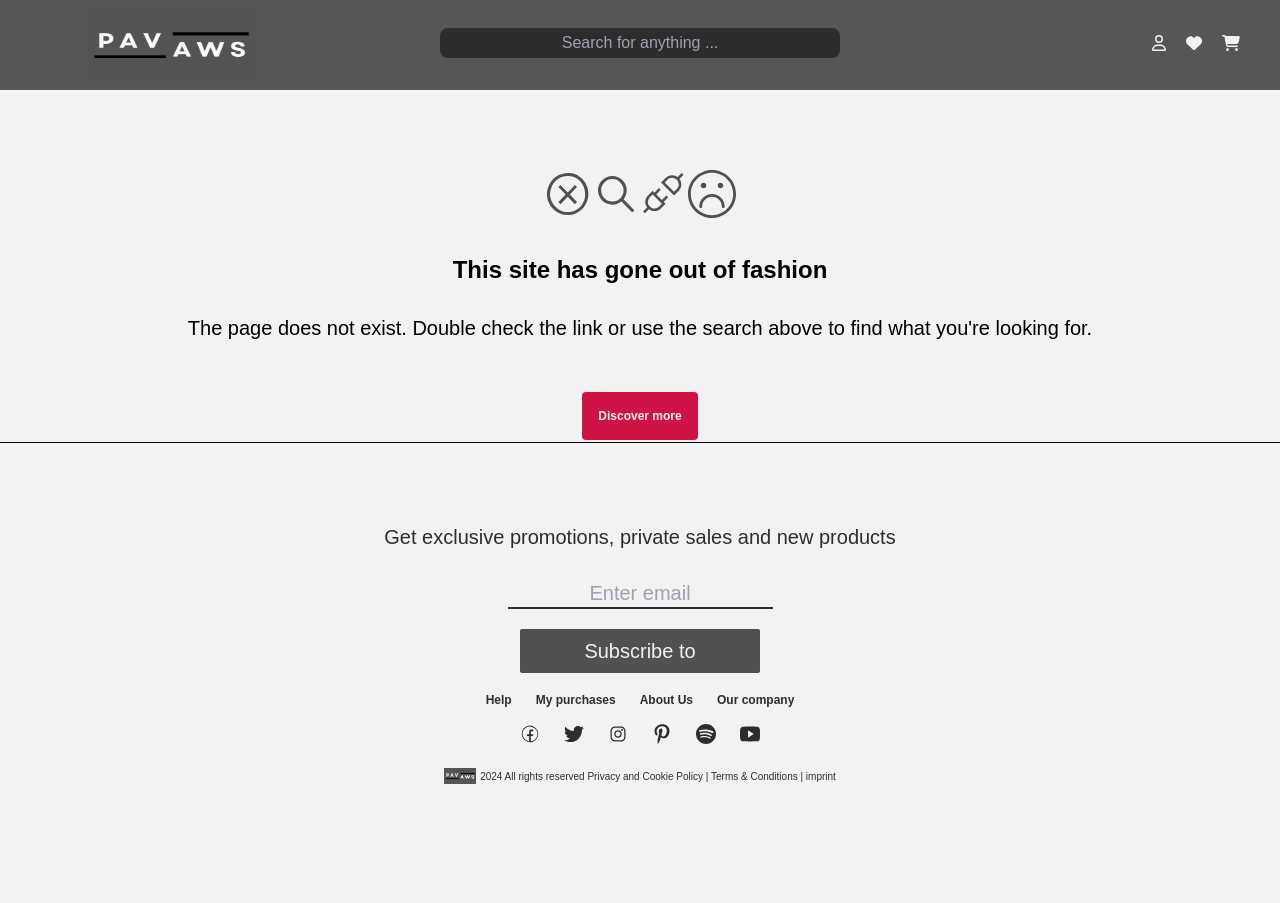
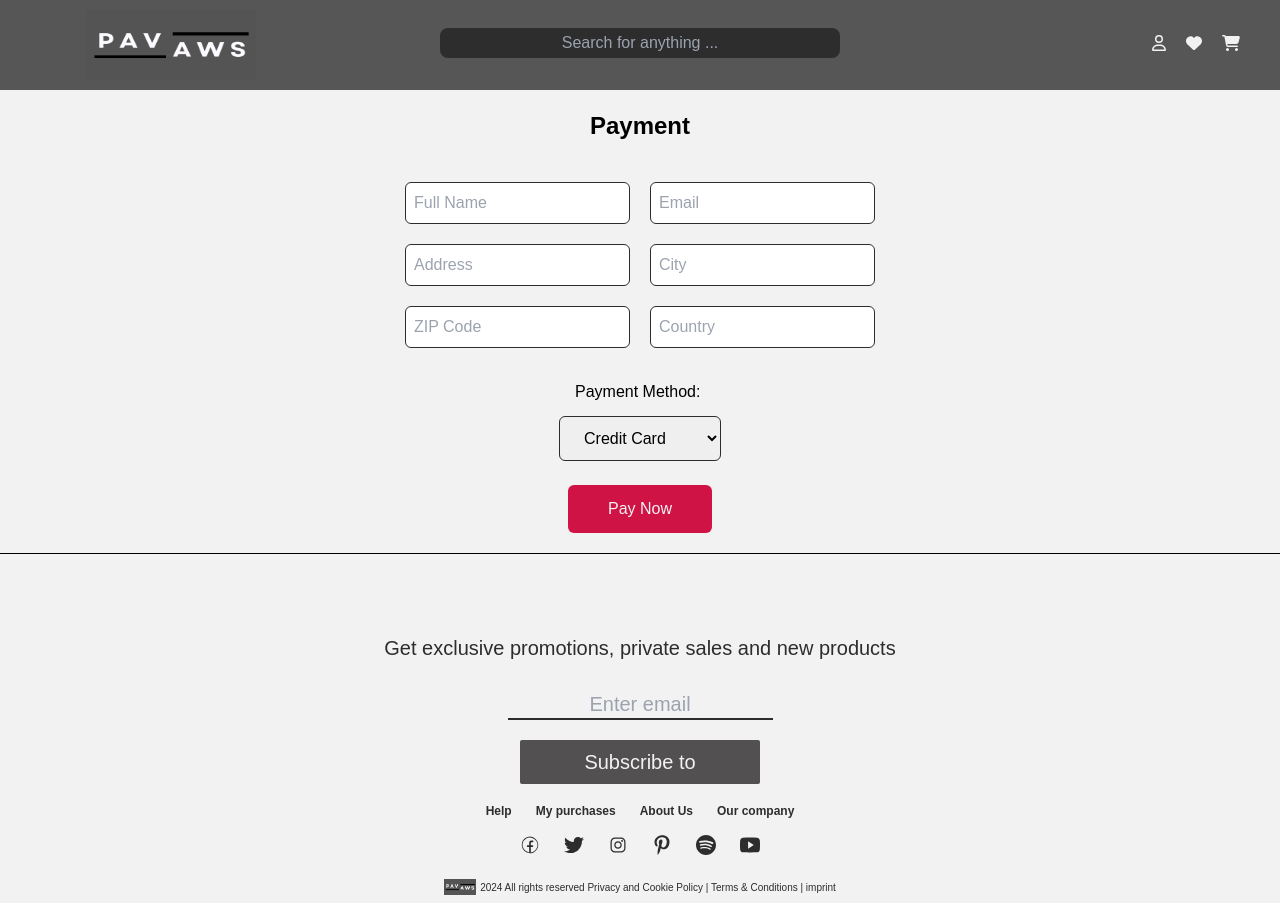
Before and after one commit to Hossaini1/e-commerce, a React (Vite) app: page /payment in a window 1280 px wide. Before the commit the page ends 800 px from the top, so only its background shows below. Built offline with nearby package versions, Linux system fonts and the light colour scheme; no server answers.

Commit message:
shopping cart page & payment page erstellen

```diff
--- a/package.json
+++ b/package.json
@@ -16,7 +16,7 @@
     "axios": "^1.6.8",
     "react": "^18.2.0",
     "react-dom": "^18.2.0",
-    "react-icons": "^5.0.1",
+    "react-icons": "^5.1.0",
     "react-router-dom": "^6.22.3",
     "react-slick": "^0.30.2",
     "slick-carousel": "^1.8.1"
--- a/src/components/PaymentPage.jsx
+++ b/src/components/PaymentPage.jsx
@@ -1,144 +1,120 @@
-import { useState} from 'react'
-
+import  { useState } from "react";
 
 
 
 
 const PaymentPage = () => {
-    const [formData, setFormData] = useState({
-      firstName: "",
-      lastName: "",
+  // State for user data
+  const [userData, setUserData] = useState({
+    fullName: "",
     email: "",
-      cardNumber: "",
-      expirationDate: "",
-      cvv: "",
-      paymentMethod: "creditCard", // Default payment method
-      paypalEmail: "",
-      bankAccountNumber: "",
+    address: "",
+    city: "",
+    zipCode: "",
+    country: "",
   });
 
-    const [formErrors, setFormErrors] = useState({});
+  // State for selected payment method
+  const [paymentMethod, setPaymentMethod] = useState("creditCard");
 
-    const handleChange = (e) => {
+  // Function to handle input changes
+  const handleInputChange = (e) => {
     const { name, value } = e.target;
-      setFormData((prevData) => ({
+    setUserData((prevData) => ({
       ...prevData,
       [name]: value,
     }));
   };
 
+  // Function to handle payment method change
+  const handlePaymentMethodChange = (e) => {
+    setPaymentMethod(e.target.value);
+  };
+
+  // Function to handle form submission
   const handleSubmit = (e) => {
     e.preventDefault();
-
-
-      // Validation of form fields
-      const errors = {};
-      if (!formData.firstName.trim()) {
-        errors.firstName = "First name is required";
-      }
-      if (!formData.lastName.trim()) {
-        errors.lastName = "Last name is required";
-      }
-      if (!formData.email.trim()) {
-        errors.email = "Email is required";
-      } else if (!/^\S+@\S+\.\S+$/.test(formData.email)) {
-        errors.email = "Email is invalid";
-      }
-      if (!formData.cardNumber.trim()) {
-        errors.cardNumber = "Card number is required";
-      }
-      if (!formData.expirationDate.trim()) {
-        errors.expirationDate = "Expiration date is required";
-      }
-      if (!formData.cvv.trim()) {
-        errors.cvv = "CVV is required";
-      }
-
-      // Additional validations for various payment methods
-      if (formData.paymentMethod === "paypal" && !formData.paypalEmail.trim()) {
-        errors.paypalEmail = "PayPal email is required";
-      }
-      if (formData.paymentMethod === "bankTransfer" && !formData.bankAccountNumber.trim()) {
-        errors.bankAccountNumber = "Bank account number is required";
-      }
-      setFormErrors(errors);
-
-      // Submit logic - przekierowanie, wysłanie danych itp.
-      // Tu możesz dodać logikę, która ma miejsce po zatwierdzeniu formularza
+    // Handle form submission logic here
+    console.log("Form submitted with data:", userData);
+    console.log("Selected payment method:", paymentMethod);
   };
 
   return (
-      <div className="container mx-auto py-12">
-        <h1 className="text-3xl font-semibold text-center mb-8">Payment Details</h1>
-        <form onSubmit={handleSubmit} className="max-w-md mx-auto">
-          {/* remaining form fields */}
-          <div className="mb-6">
-            <label htmlFor="paymentMethod" className="block text-sm font-medium text-gray-700">
-              Payment Method
-            </label>
-            <select
-              id="paymentMethod"
-              name="paymentMethod"
-              value={formData.paymentMethod}
-              onChange={handleChange}
-              className="mt-1 block w-full px-3 py-2 border border-gray-300 rounded-md focus:outline-none focus:ring-indigo-500 focus:border-indigo-500"
-            >
+    <div className="container mx-auto py-5">
+      <h1 className="text-2xl text-center font-bold mb-10">Payment</h1>
+      <form onSubmit={handleSubmit}className="flex flex-col items-center" >
+        {/* User data fields */}
+        <div className="grid grid-cols-1 md:grid-cols-2 gap-5 ">
+          <input
+            type="text"
+            name="fullName"
+            value={userData.fullName}
+            onChange={handleInputChange}
+            placeholder="Full Name"
+            className="border  border-secondaryDark rounded-md  p-2 "
+            required
+          />
+          <input
+            type="email"
+            name="email"
+            value={userData.email}
+            onChange={handleInputChange}
+            placeholder="Email"
+            className="border  border-secondaryDark rounded-md p-2 "
+            required
+          />
+          <input
+            type="text"
+            name="address"
+            value={userData.address}
+            onChange={handleInputChange}
+            placeholder="Address"
+            className="border  border-secondaryDark rounded-md p-2"
+            required
+          />
+          <input
+            type="text"
+            name="city"
+            value={userData.city}
+            onChange={handleInputChange}
+            placeholder="City"
+            className="border  border-secondaryDark rounded-md p-2"
+            required
+          />
+          <input
+            type="text"
+            name="zipCode"
+            value={userData.zipCode}
+            onChange={handleInputChange}
+            placeholder="ZIP Code"
+            className="border  border-secondaryDark rounded-md p-2"
+            required
+          />
+          <input
+            type="text"
+            name="country"
+            value={userData.country}
+            onChange={handleInputChange}
+            placeholder="Country"
+            className="border border-secondaryDark rounded-md p-2"
+            required
+          />
+        </div>
+
+        {/* Payment method selection */}
+        <div className="mt-8 ">
+          <p className="mb-3 ml-4 ">Payment Method:</p>
+          <select value={paymentMethod} onChange={handlePaymentMethodChange} className="border border-secondaryDark  rounded-md p-3 px-5">
             <option value="creditCard">Credit Card</option>
             <option value="paypal">PayPal</option>
             <option value="bankTransfer">Bank Transfer</option>
           </select>
         </div>
 
-          {/* Data specific to different payment methods */}
-          {formData.paymentMethod === "paypal" && (
-            <div className="mb-6">
-              <label htmlFor="paypalEmail" className="block text-sm font-medium text-gray-700">
-                PayPal Email
-              </label>
-              <input
-                type="email"
-                id="paypalEmail"
-                name="paypalEmail"
-                value={formData.paypalEmail}
-                onChange={handleChange}
-                className={`mt-1 block w-full px-3 py-2 border ${
-                  formErrors.paypalEmail ? "border-red-500" : "border-gray-300"
-                } rounded-md focus:outline-none focus:ring-indigo-500 focus:border-indigo-500`}
-              />
-              {formErrors.paypalEmail && (
-                <p className="mt-1 text-xs text-red-500">{formErrors.paypalEmail}</p>
-              )}
-            </div>
-          )}
-          {formData.paymentMethod === "bankTransfer" && (
-            <div className="mb-6">
-              <label htmlFor="bankAccountNumber" className="block text-sm font-medium text-gray-700">
-                Bank Account Number
-              </label>
-              <input
-                type="text"
-                id="bankAccountNumber"
-                name="bankAccountNumber"
-                value={formData.bankAccountNumber}
-                onChange={handleChange}
-                className={`mt-1 block w-full px-3 py-2 border ${
-                  formErrors.bankAccountNumber ? "border-red-500" : "border-gray-300"
-                } rounded-md focus:outline-none focus:ring-indigo-500 focus:border-indigo-500`}
-              />
-              {formErrors.bankAccountNumber && (
-                <p className="mt-1 text-xs text-red-500">{formErrors.bankAccountNumber}</p>
-              )}
-            </div>
-          )}
-          {/*  "Submit" Button */}
-          <div className="flex items-center justify-center mt-6">
-            <button
-              type="submit"
-              className="bg-tertiary text-primary px-4 py-2 rounded-md hover:bg-secondary focus:outline-none focus:bg-tertiary"
-            >
-              Submit Payment
+        {/* Submit button */}
+        <button type="submit" className="bg-tertiary text-primary py-3 px-10 rounded-md mt-6 hover:bg-secondary">
+          Pay Now
         </button>
-          </div>
       </form>
     </div>
   );
--- a/src/components/Router.jsx
+++ b/src/components/Router.jsx
@@ -30,7 +30,8 @@ const Router = () => {
       <Route path="/" element={<Main />} />
       <Route path="/login" element={<Login />} />
       <Route path="/favorite" element={<Favorite />} />
-      <Route path="/cartshopping" element={<CartShopping />} />
+      <Route path="/shoppingcart" element={<ShoppingCartPage />} />
+      <Route path="/payment" element={<PaymentPage />} />
       <Route path="/listitems" element={<AllListItems />} />
       <Route path="/blouseshirts" element={<BlousesShirts />} />
       <Route path="/dressesskirts" element={<DressesSkirts />} />
--- a/src/components/ShoppingCartPage.jsx
+++ b/src/components/ShoppingCartPage.jsx
@@ -3,6 +3,8 @@
 import { useState } from "react";
 import { FontAwesomeIcon } from "@fortawesome/react-fontawesome";
 import { faTrashAlt } from "@fortawesome/free-solid-svg-icons";
+import { FaCcVisa, FaCcMastercard, FaCcPaypal } from 'react-icons/fa';
+import { Link } from "react-router-dom";
 
 
 
@@ -23,44 +25,88 @@ const ShoppingCartPage = () => {
   // Function to remove a product from the cart
   const removeProduct = (id) => {
     setProducts(products.filter((product) => product.id !== id));
+
   };
 
+
+  // Function to decrease quantity of a product
+  const decreaseQuantity = (id) => {
+    const updatedProducts = products.map((product) => {
+      if (product.id === id && product.quantity > 1) {
+        return { ...product, quantity: product.quantity - 1 };
+      }
+      return product;
+    });
+    setProducts(updatedProducts);
+  };
+
+  // Function to increase quantity of a product
+  const increaseQuantity = (id) => {
+    const updatedProducts = products.map((product) => {
+      if (product.id === id) {
+        return { ...product, quantity: product.quantity + 1 };
+      }
+      return product;
+    });
+    setProducts(updatedProducts);
+  };
+
+
+    // Function to handle the payment process
+    const handlePayment = () => {
+      // Redirect to the payment page or perform any payment-related actions
+      console.log("Redirecting to the payment page...");
+    };
+
+
+
   return (
-    <div className="container mx-auto mt-10 px-9 py-10">
+    <div className="container mx-auto mt-2 px-9 py-10">
       <h1 className="text-2xl text-center font-bold mb-10">Your Shopping Cart</h1>
       <div className="grid grid-cols-1 md:grid-cols-2 gap-20">
+
+          {/* Displaying products */}
         <div>
           {products.map((product) => (
             <div key={product.id} className="flex items-center justify-between border-b border-tertiary py-4">
               <div className="flex items-center">
-                <img src={`images/${product.id}.jpg`} alt={product.name} className="w-16 h-20 object-cover mr-4" />
+                <img src={`images/${product.id}.jpg`} alt={product.name} className="w-14 h-20 object-cover mr-4" />
                 <div>
                   <p className="font-bold">{product.name}</p>
                   <p>{product.price}$</p>
                 </div>
               </div>
               <div className="flex items-center">
-                <button
+
+                <div className="flex items-center">
+                  <button onClick={() => decreaseQuantity(product.id)}
+                  className="bg-primary text-secendaryDark px-2  mr-4  border border-secondary">
+                    -
+                  </button>
+                  <p>{product.quantity}</p>
+                  <button  onClick={() => increaseQuantity(product.id)}
+                  className="bg-gray-200 text-secendaryDark  px-2  mr-3 ml-4 border border-secondary">
+                    +
+                  </button>
+
+                  <button
                   onClick={() => removeProduct(product.id)}
-                  className="bg-gray-200 text-gray-600 hover:bg-gray-300 px-2 py-1 rounded-full mr-1"
+                  className="bg-gray-200 text-secondaryDark hover:bg-tertiary px-2 py-1 rounded-full ml-5"
                 >
                   <FontAwesomeIcon icon={faTrashAlt} />
                 </button>
-                <div className="flex items-center">
-                  <button className="bg-gray-200 text-gray-600 hover:bg-gray-300 px-2 py-1 rounded-full mr-2">
-                    -
-                  </button>
-                  <p>{product.quantity}</p>
-                  <button className="bg-gray-200 text-gray-600 hover:bg-gray-300 px-2 py-1 rounded-full ml-2">
-                    +
-                  </button>
+
+
+
+
+
                 </div>
               </div>
             </div>
           ))}
         </div>
         <div>
-          <div className="border border-secondary bg-primaryDark rounded-md p-10">
+          <div className="border border-tertiary bg-primaryDark rounded-md p-10 mt-10">
             <div className="flex justify-between mb-4">
               <p className="text-lg font-bold">Total</p>
               <p className="text-lg font-bold">{getTotalPrice()} $</p>
@@ -85,18 +131,26 @@ const ShoppingCartPage = () => {
                 placeholder="Enter Your Voucher Code"
               />
             </div>
-            <button className="bg-gray-800 text-white py-2 px-4 rounded-md hover:bg-tertiary">
+            <button className="bg-secondary text-primary py-2 px-6 border-tertiary rounded-md hover:bg-tertiary">
               Apply
             </button>
+
+
+              {/* Payment button */}
+              <Link to="/payment" className="bg-tertiary text-primary py-2 px-6 ml-[30rem]  rounded-md  hover:bg-secondaryDark ">
+              Go To Pay
+              </Link>
+
           </div>
 
           {/* "We Accept:"  section */}
-          <div className="mt-10 flex justify-center items-center">
-            <p className="mr-8">We Accept:</p>
+          <div className="mt-10 flex justify-center  items-center">
+            <p className="mr-10 font-bold ">We Accept:</p>
+
             {/* Add logos or payment methods here */}
-            <img src="visa-logo.png" alt="Visa" className="w-8 h-8 mr-2" />
-            <img src="mastercard-logo.png" alt="Mastercard" className="w-8 h-8 mr-2" />
-            <img src="paypal-logo.png" alt="PayPal" className="w-8 h-8" />
+            <FaCcVisa  alt="Visa" className="w-10 h-10 mr-3 border-b border-tertiary " />
+            <FaCcMastercard alt="Mastercard" className="w-10 h-10 mr-3 border-b border-tertiary  " />
+            <FaCcPaypal  alt="PayPal" className="w-10 h-10 border-b border-tertiary " />
 
             {/* Add more payment method logos as needed */}
           </div>
```
Also changed, not shown: 1 other file (tests, documents, lock files or other folders). Lines whose indentation alone changed are shown as unchanged.
